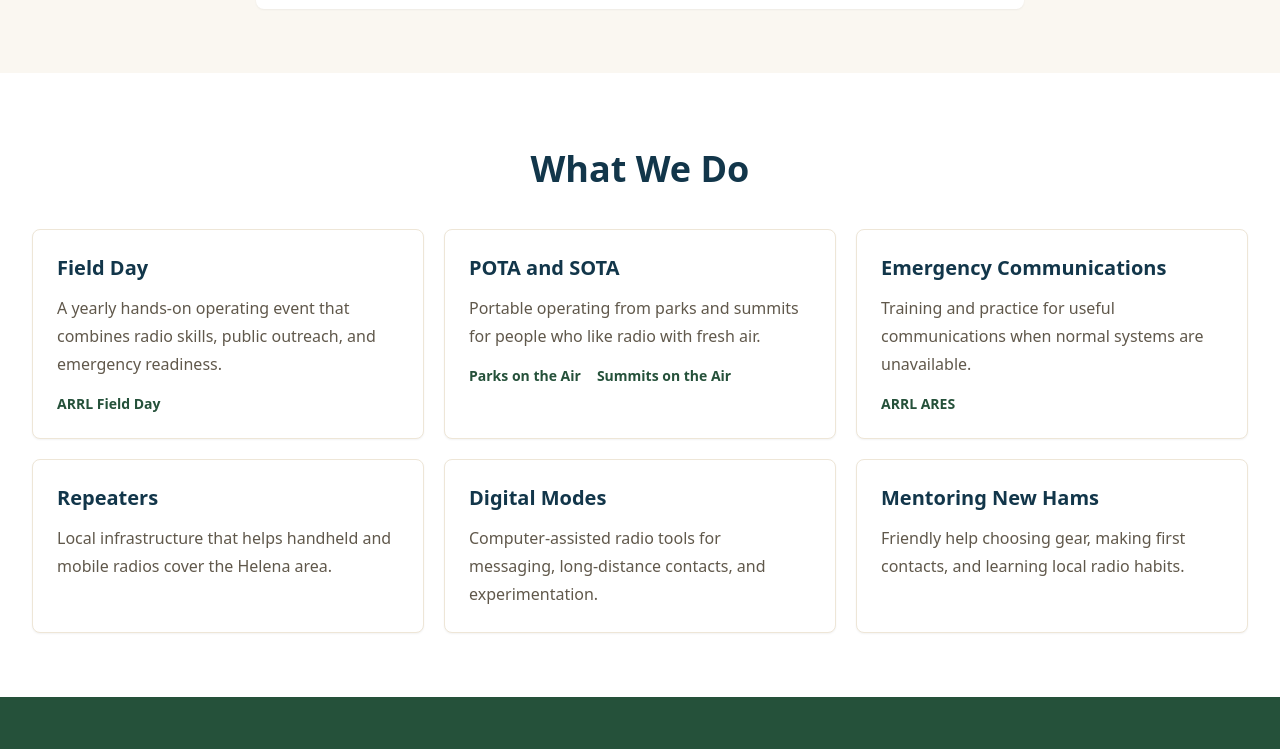
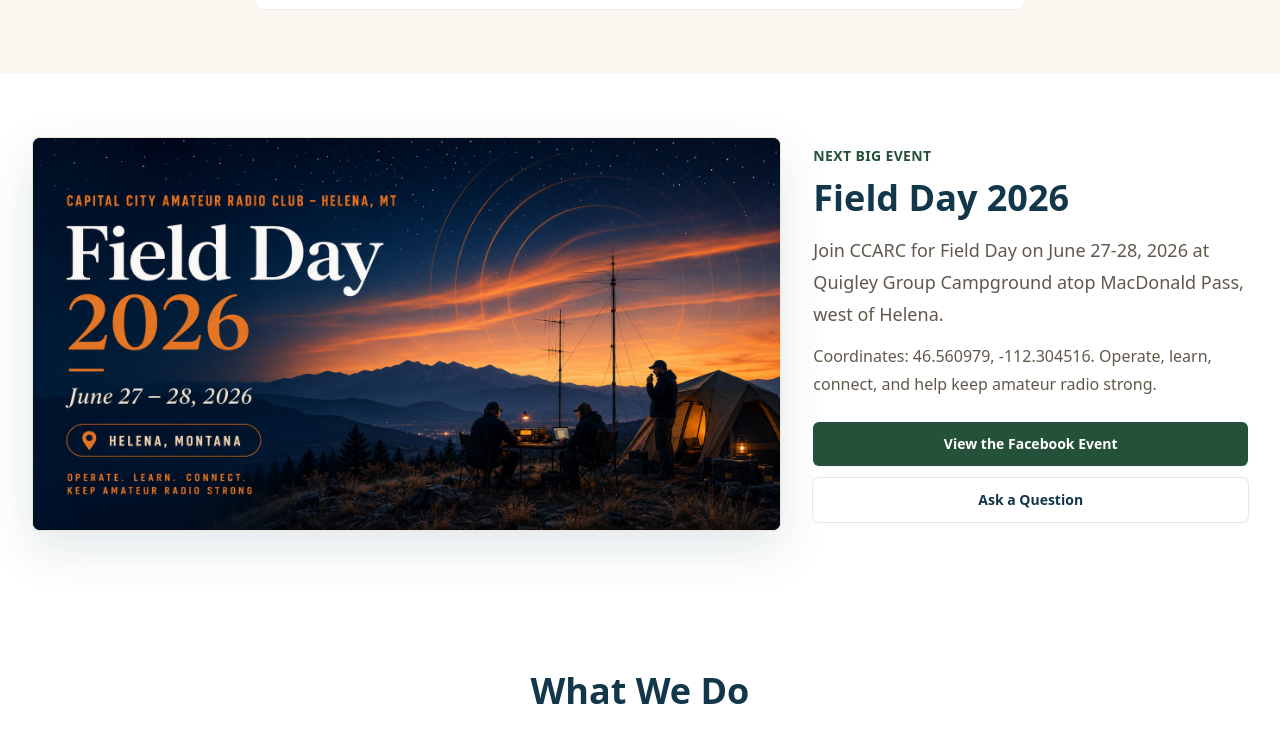
Before and after one commit to membership-ccarc/n7rb, a Next.js app: page / in a window 1280 px wide. Shown: the part 3840-4589 px from the top of the page. Built offline with nearby package versions, Linux system fonts and the light colour scheme.

Commit message:
added FD2026 information to home page

```diff
--- a/app/page.tsx
+++ b/app/page.tsx
@@ -173,6 +173,34 @@ export default function Home() {
       </section>
 
       <section className="bg-white px-4 py-16 sm:px-6 lg:px-8">
+        <div className="mx-auto grid max-w-7xl gap-8 lg:grid-cols-[1fr_0.58fr] lg:items-center">
+          <div className="overflow-hidden rounded-lg border border-stonewarm-100 bg-mountain-900 shadow-soft">
+            <Image
+              src="/CCARC_FD2026.png"
+              alt="Capital City Amateur Radio Club Field Day 2026 flyer for June 27-28, 2026 in Helena, Montana"
+              width={1732}
+              height={908}
+              className="h-auto w-full"
+            />
+          </div>
+          <div>
+            <p className="text-sm font-bold uppercase tracking-wide text-pine-700">Next Big Event</p>
+            <h2 className="mt-3 text-3xl font-black text-mountain-900 sm:text-4xl">Field Day 2026</h2>
+            <p className="mt-4 text-lg leading-8 text-stonewarm-700">
+              Join CCARC for Field Day on June 27-28, 2026 at Quigley Group Campground atop MacDonald Pass, west of Helena.
+            </p>
+            <p className="mt-3 leading-7 text-stonewarm-700">
+              Coordinates: 46.560979, -112.304516. Operate, learn, connect, and help keep amateur radio strong.
+            </p>
+            <div className="mt-6 flex flex-col gap-3 sm:flex-row lg:flex-col">
+              <ButtonLink href="https://www.facebook.com/share/14eDkjzrqRU/">View the Facebook Event</ButtonLink>
+              <ButtonLink href="/join-contact" variant="light">Ask a Question</ButtonLink>
+            </div>
+          </div>
+        </div>
+      </section>
+
+      <section className="bg-white px-4 py-16 sm:px-6 lg:px-8">
         <SectionIntro title="What We Do" />
         <div className="mx-auto mt-10 grid max-w-7xl gap-5 sm:grid-cols-2 lg:grid-cols-3">
           {whatWeDo.map(({ title, text, references }) => (
--- a/lib/site-data.ts
+++ b/lib/site-data.ts
@@ -94,7 +94,10 @@ export const whatWeDo = [
   {
     title: "Field Day",
     text: "A yearly hands-on operating event that combines radio skills, public outreach, and emergency readiness.",
-    references: [{ label: "ARRL Field Day", href: "https://www.arrl.org/Field-Day" }],
+    references: [
+      { label: "Facebook Event", href: "https://www.facebook.com/share/14eDkjzrqRU/" },
+      { label: "ARRL Field Day", href: "https://www.arrl.org/Field-Day" },
+    ],
   },
   {
     title: "POTA and SOTA",
```
Also changed, not shown: public/CCARC_FD2026.png (added).
